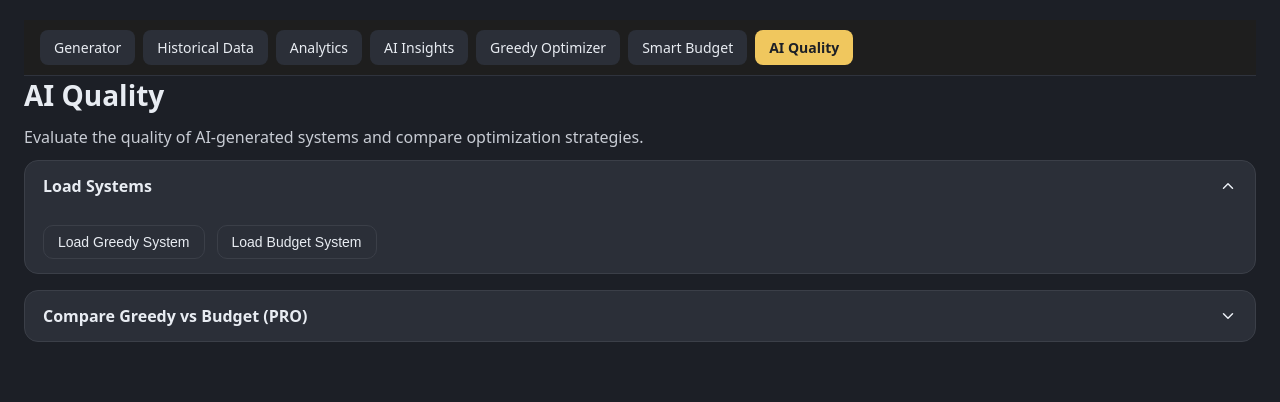
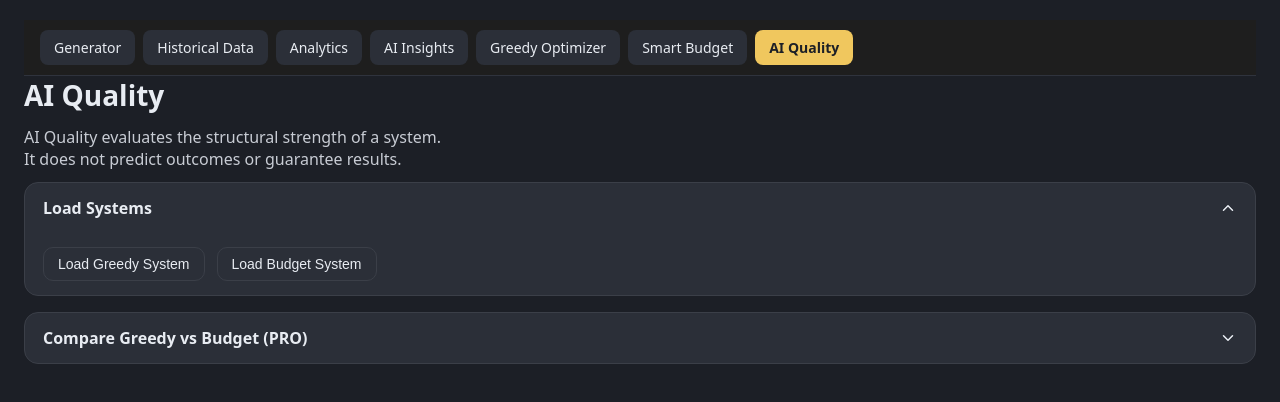
Before and after one commit to brykalov69/lottery-designer-web, a React (Vite) app in the folder frontend/: page /ai_quality in a window 1280 px wide. Shown: the top 402 px of the page. Built offline with nearby package versions, Linux system fonts and the light colour scheme.

Commit message:
UX: clarify AI Quality as evaluation, not prediction

```diff
--- a/frontend/src/AIQuality.tsx
+++ b/frontend/src/AIQuality.tsx
@@ -96,9 +96,11 @@ export default function AIQuality() {
   return (
     <>
       <h1>AI Quality</h1>
-      <p style={{ color: "#C8CCD4", marginBottom: 12 }}>
-        Evaluate the quality of AI-generated systems and compare optimization strategies.
-      </p>
+      <div style={{ color: "#C8CCD4", marginBottom: 12 }}>
+  AI Quality evaluates the structural strength of a system. <br />
+  It does not predict outcomes or guarantee results.
+</div>
+
 
       {/* LOAD SYSTEMS */}
       <CollapseSection title="Load Systems" defaultOpen>
```
